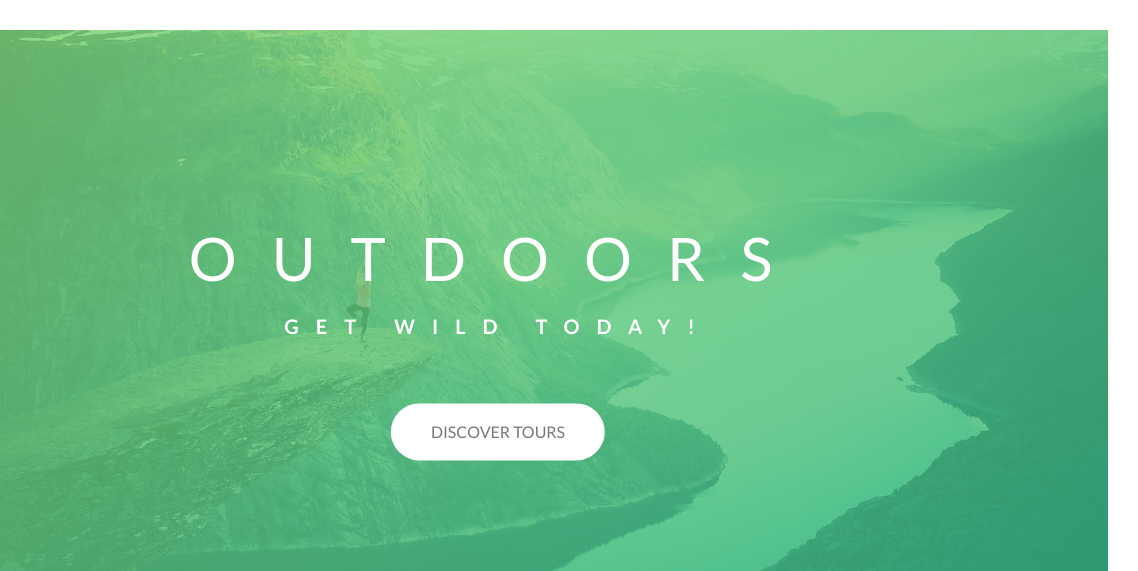
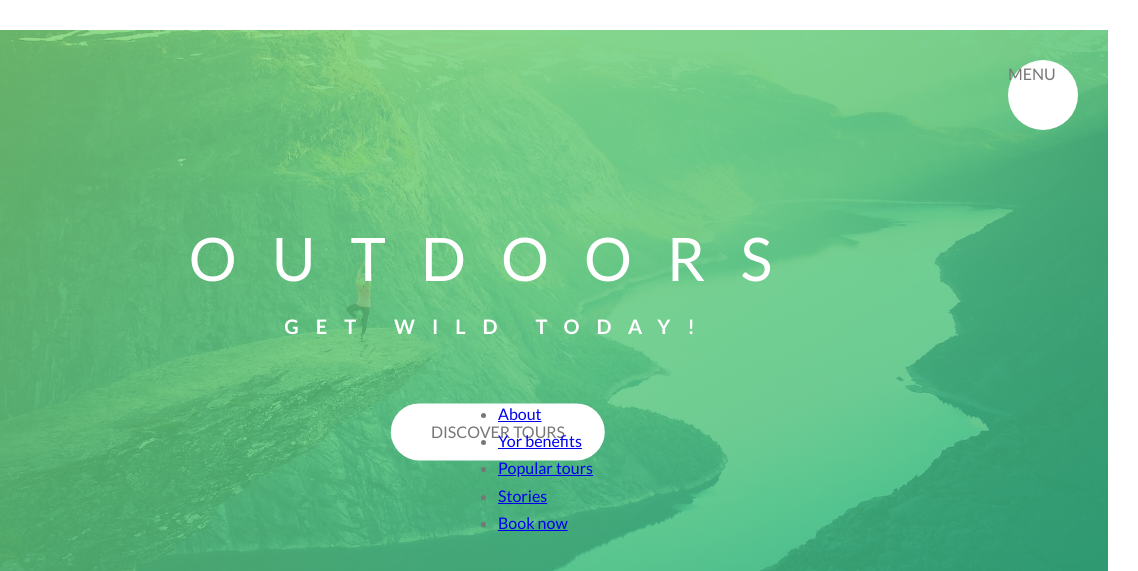
Before and after one commit to BuneZT/Natours, a website: page index.html in a window 1280 px wide. Shown: the top 571 px of the page, 142-1280 px from the left. Drawn offline with Linux system fonts and the light colour scheme.

Commit message:
center mixin refactor

```diff
--- a/index.html
+++ b/index.html
@@ -13,6 +13,23 @@
     <title>Natours | Exciting tours for adventurous people</title>
 </head>
 <body>
+
+<div class="navigation">
+    <input type="checkbox" class="navigation__checkbox" id="navi-toggle">
+    <label for="navi-toggle" class="navigation__button">MENU</label>
+    <div class="navigation__background">&nbsp;</div>
+    <nav class="navigation__nav">
+        <ul class="navigation__list">
+            <li class="navigation__item"><a href="#" class="navigation__link">About</a></li>
+            <li class="navigation__item"><a href="#" class="navigation__link">Yor benefits</a></li>
+            <li class="navigation__item"><a href="#" class="navigation__link">Popular tours</a></li>
+            <li class="navigation__item"><a href="#" class="navigation__link">Stories</a></li>
+            <li class="navigation__item"><a href="#" class="navigation__link">Book now</a></li>
+
+
+        </ul>
+    </nav>
+</div>
 <header class="header">
     <div class="header__logo-box">
         <img src="img/logo-white.png" alt="Logo" class="header__logo"/>
--- a/sass/abstracts/_mixins.scss
+++ b/sass/abstracts/_mixins.scss
@@ -5,3 +5,10 @@
     clear: both;
   }
 }
+
+@mixin center {
+  position: absolute;
+  top: 50%;
+  left: 50%;
+  translate: -50%, -50%;
+}
--- a/sass/components/_card.scss
+++ b/sass/components/_card.scss
@@ -1,4 +1,5 @@
 @import "../abstracts/variables";
+@import "../abstracts/mixins";
 
 
 .card {
@@ -126,10 +127,7 @@
   }
 
   &__cta {
-    position: absolute;
-    top: 50%;
-    left: 50%;
-    translate: -50% -50%;
+    @include center;
     width: 90%;
     text-align: center;
   }
--- a/sass/components/_form.scss
+++ b/sass/components/_form.scss
@@ -1,4 +1,5 @@
-@import "../abstracts/_variables";
+@import "../abstracts/variables";
+@import "../abstracts/mixins";
 
 .form {
   &__group:not(:last-child) {
@@ -87,10 +88,7 @@
       height: 1rem;
       width: 1rem;
       border-radius: 50%;
-      position: absolute;
-      top: 50%;
-      left: 50%;
-      translate: -50% -50%;
+      @include center;
       background-color: $color-primary;
       opacity: 0;
       transition: opacity .2s;
--- /dev/null
+++ b/sass/layout/_navigation.scss
@@ -0,0 +1,55 @@
+@import "../abstracts/mixins";
+
+
+.navigation {
+  &__checkbox {
+    display: none;
+  }
+
+  &__button {
+    background-color: white;
+    height: 7rem;
+    width: 7rem;
+    position: fixed;
+    top: 6rem;
+    right: 6rem;
+    border-radius: 50%;
+    z-index: 1002;
+
+  }
+
+
+  &__background {
+    height: 6rem;
+    width: 6rem;
+    border-radius: 50%;
+    position: fixed;
+    top: 6.5rem;
+    right: 6.5rem;
+    background-image: radial-gradient($color-primary-light, $color-primary-dark);
+    z-index: 1000;
+  }
+
+  &__nav {
+    height: 100vh;
+    width: 100%;
+    position: fixed;
+    top: 0;
+    right: 0;
+    z-index: 1001;
+
+  }
+
+  &__list {
+    @include center;
+
+  }
+
+  &__item {
+
+  }
+
+  &__link {
+
+  }
+}
--- a/sass/main.scss
+++ b/sass/main.scss
@@ -10,6 +10,7 @@
 @import "layout/grid";
 @import "layout/header";
 @import "layout/footer";
+@import "layout/navigation";
 
 @import "components/composition";
 @import "components/feature-box";
```
Also changed, not shown: style.css.
